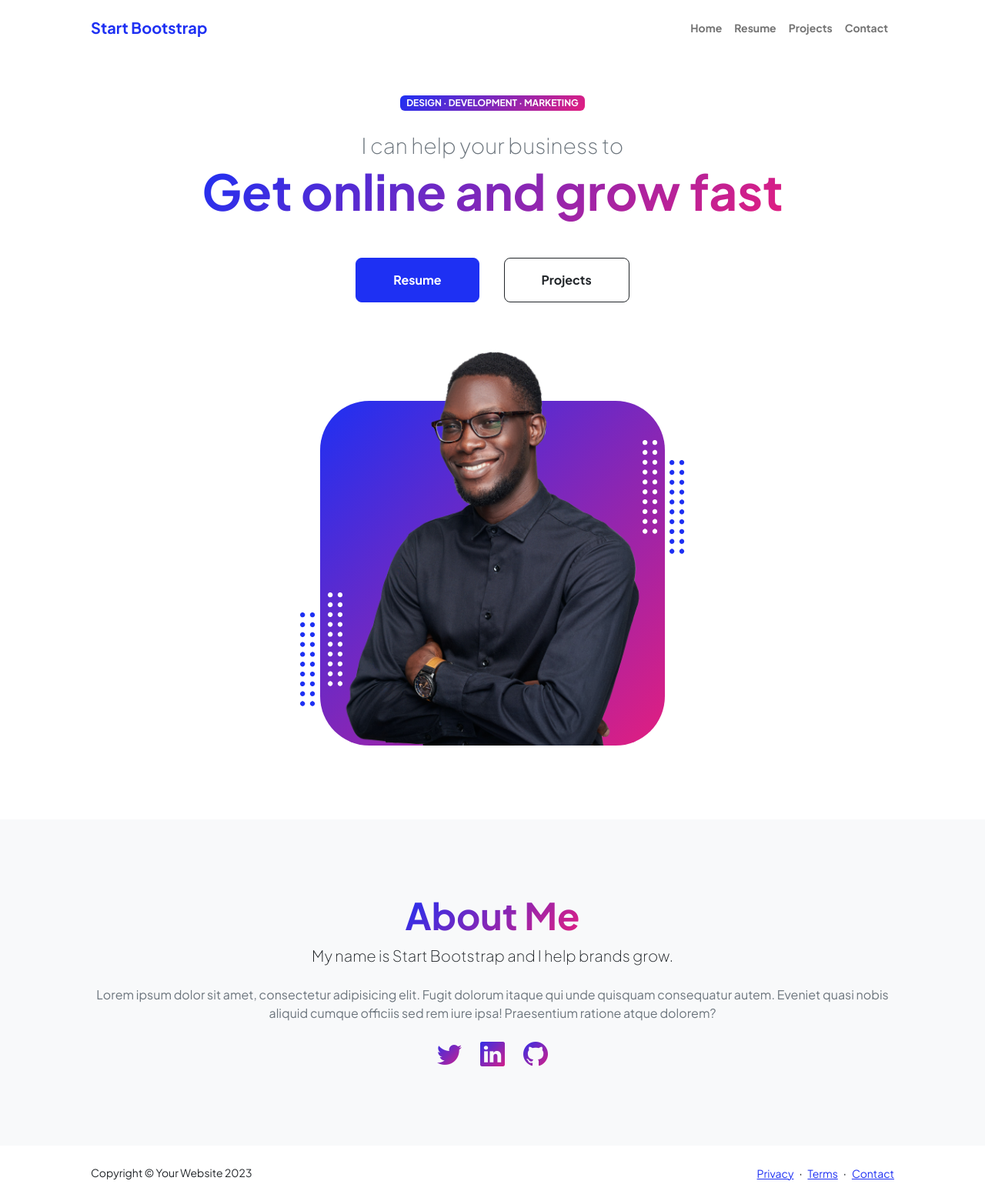
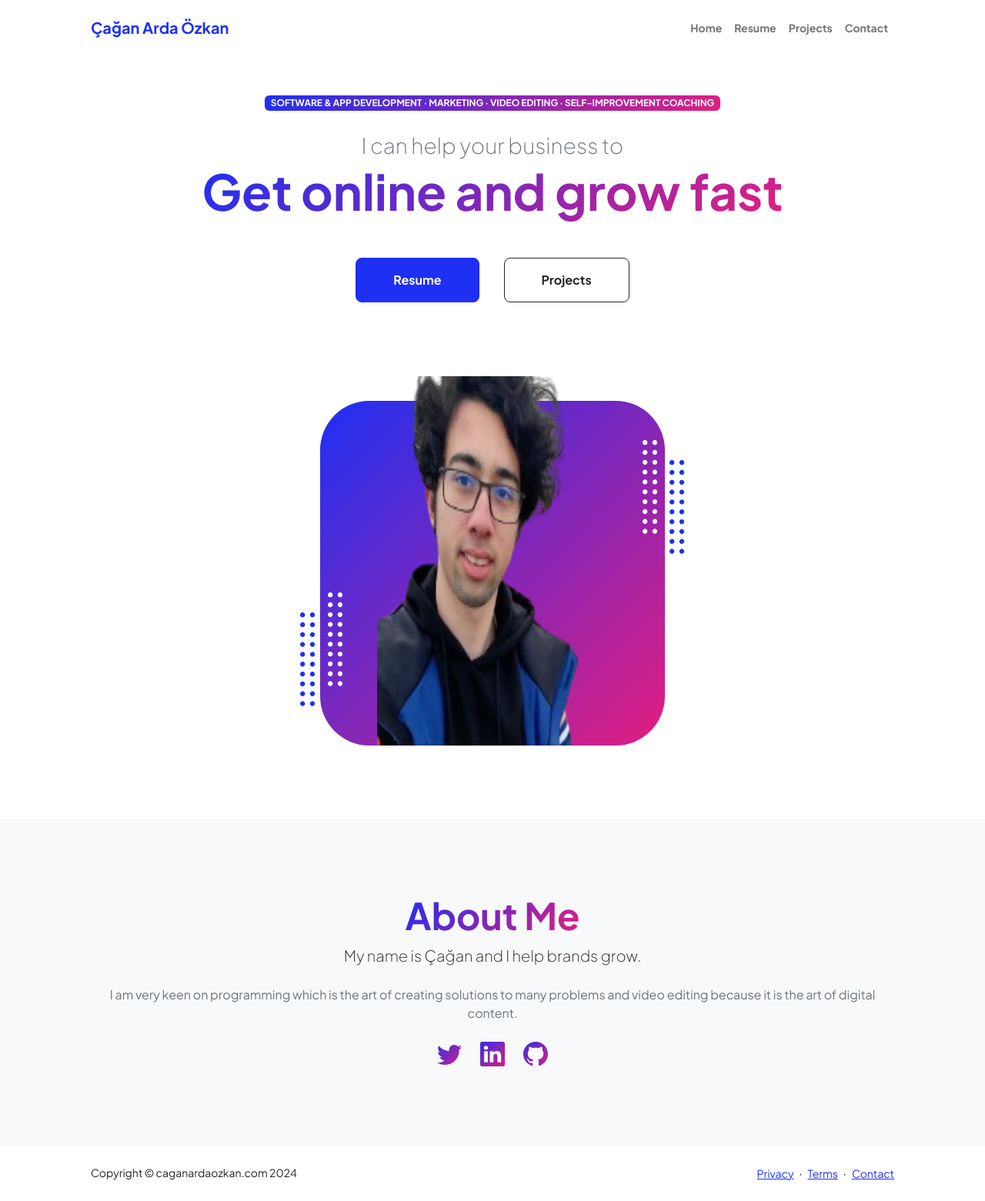
Before and after one commit to cagan-bayram/cagan-bayram.github.io, a plain HTML site: page index.html in a window 1280 px wide. Shown: the whole page at 77% size. Drawn offline with nearby package versions, Linux system fonts and the light colour scheme.

Commit message:
made some personal changes but there are some others to finish

```diff
--- a/index.html
+++ b/index.html
@@ -5,7 +5,7 @@
         <meta name="viewport" content="width=device-width, initial-scale=1, shrink-to-fit=no" />
         <meta name="description" content="" />
         <meta name="author" content="" />
-        <title>Personal - Start Bootstrap Theme</title>
+        <title>Çağan Arda Özkan</title>
         <!-- Favicon-->
         <link rel="icon" type="image/x-icon" href="assets/favicon.ico" />
         <!-- Custom Google font-->
@@ -22,7 +22,7 @@
             <!-- Navigation-->
             <nav class="navbar navbar-expand-lg navbar-light bg-white py-3">
                 <div class="container px-5">
-                    <a class="navbar-brand" href="index.html"><span class="fw-bolder text-primary">Start Bootstrap</span></a>
+                    <a class="navbar-brand" href="index.html"><span class="fw-bolder text-primary">Çağan Arda Özkan</span></a>
                     <button class="navbar-toggler" type="button" data-bs-toggle="collapse" data-bs-target="#navbarSupportedContent" aria-controls="navbarSupportedContent" aria-expanded="false" aria-label="Toggle navigation"><span class="navbar-toggler-icon"></span></button>
                     <div class="collapse navbar-collapse" id="navbarSupportedContent">
                         <ul class="navbar-nav ms-auto mb-2 mb-lg-0 small fw-bolder">
@@ -41,7 +41,7 @@
                         <div class="col-xxl-5">
                             <!-- Header text content-->
                             <div class="text-center text-xxl-start">
-                                <div class="badge bg-gradient-primary-to-secondary text-white mb-4"><div class="text-uppercase">Design &middot; Development &middot; Marketing</div></div>
+                                <div class="badge bg-gradient-primary-to-secondary text-white mb-4"><div class="text-uppercase"> Software & App Development &middot; Marketing &middot; Video Editing &middot; Self-Improvement Coaching </div></div>
                                 <div class="fs-3 fw-light text-muted">I can help your business to</div>
                                 <h1 class="display-3 fw-bolder mb-5"><span class="text-gradient d-inline">Get online and grow fast</span></h1>
                                 <div class="d-grid gap-3 d-sm-flex justify-content-sm-center justify-content-xxl-start mb-3">
@@ -56,7 +56,7 @@
                                 <div class="profile bg-gradient-primary-to-secondary">
                                     <!-- TIP: For best results, use a photo with a transparent background like the demo example below-->
                                     <!-- Watch a tutorial on how to do this on YouTube (link)-->
-                                    <img class="profile-img" src="assets/profile.png" alt="..." />
+                                    <img class="profile-img" src="assets/profile-removebg-preview.png" alt="..." width="300"/>
                                     <div class="dots-1">
                                         <!-- SVG Dots-->
                                         <svg version="1.1" xmlns="http://www.w3.org/2000/svg" xmlns:xlink="http://www.w3.org/1999/xlink" x="0px" y="0px" viewBox="0 0 191.6 1215.4" style="enable-background: new 0 0 191.6 1215.4" xml:space="preserve">
@@ -182,8 +182,8 @@
                         <div class="col-xxl-8">
                             <div class="text-center my-5">
                                 <h2 class="display-5 fw-bolder"><span class="text-gradient d-inline">About Me</span></h2>
-                                <p class="lead fw-light mb-4">My name is Start Bootstrap and I help brands grow.</p>
-                                <p class="text-muted">Lorem ipsum dolor sit amet, consectetur adipisicing elit. Fugit dolorum itaque qui unde quisquam consequatur autem. Eveniet quasi nobis aliquid cumque officiis sed rem iure ipsa! Praesentium ratione atque dolorem?</p>
+                                <p class="lead fw-light mb-4">My name is Çağan and I help brands grow.</p>
+                                <p class="text-muted">I am very keen on programming which is the art of creating solutions to many problems and video editing because it is the art of digital content.</p>
                                 <div class="d-flex justify-content-center fs-2 gap-4">
                                     <a class="text-gradient" href="#!"><i class="bi bi-twitter"></i></a>
                                     <a class="text-gradient" href="#!"><i class="bi bi-linkedin"></i></a>
@@ -199,7 +199,7 @@
         <footer class="bg-white py-4 mt-auto">
             <div class="container px-5">
                 <div class="row align-items-center justify-content-between flex-column flex-sm-row">
-                    <div class="col-auto"><div class="small m-0">Copyright &copy; Your Website 2023</div></div>
+                    <div class="col-auto"><div class="small m-0">Copyright &copy; caganardaozkan.com 2024</div></div>
                     <div class="col-auto">
                         <a class="small" href="#!">Privacy</a>
                         <span class="mx-1">&middot;</span>
```
Also changed, not shown: assets/profile-removebg-preview.png (added), assets/profile.png (deleted), css/styles.css.
